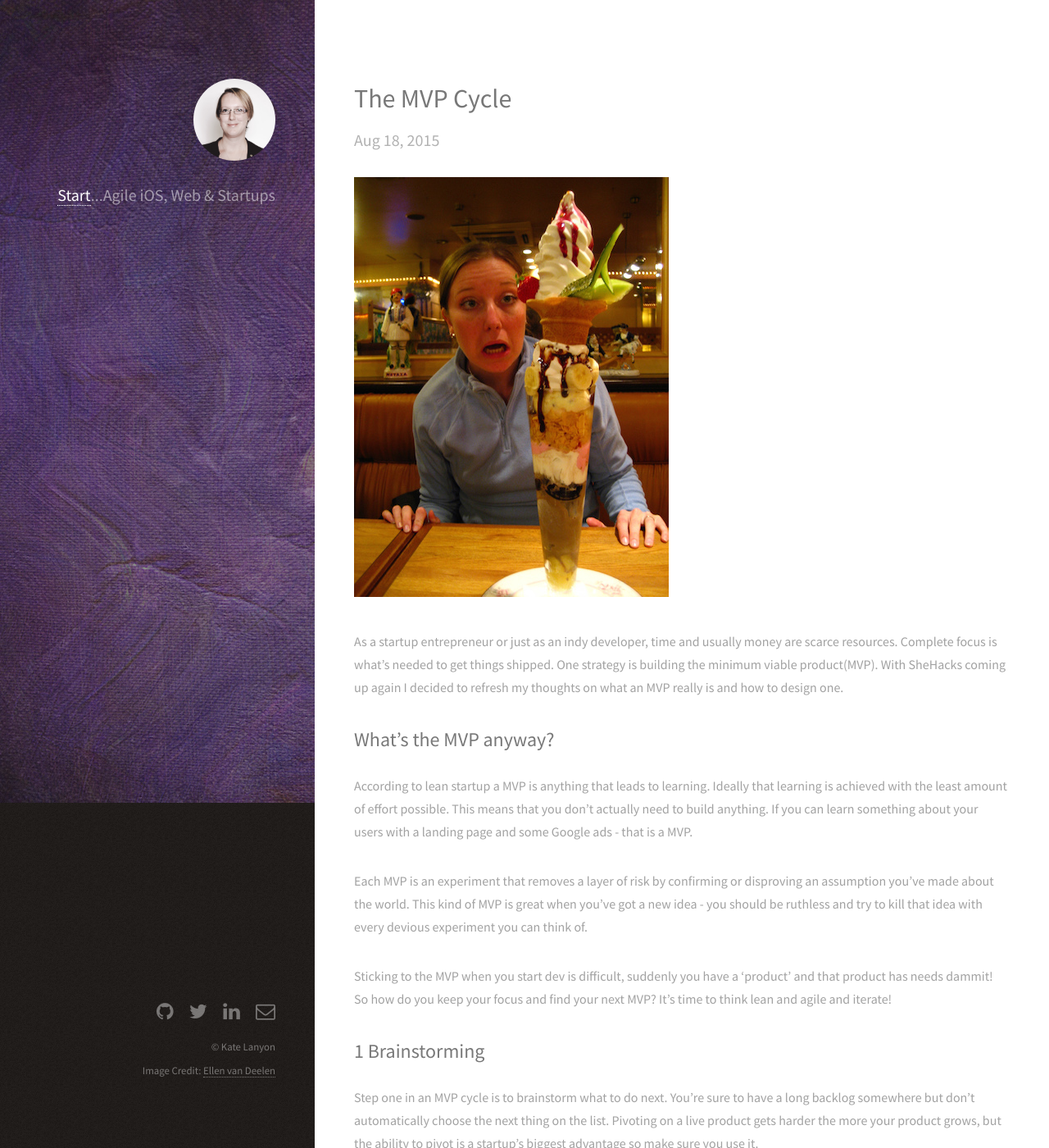
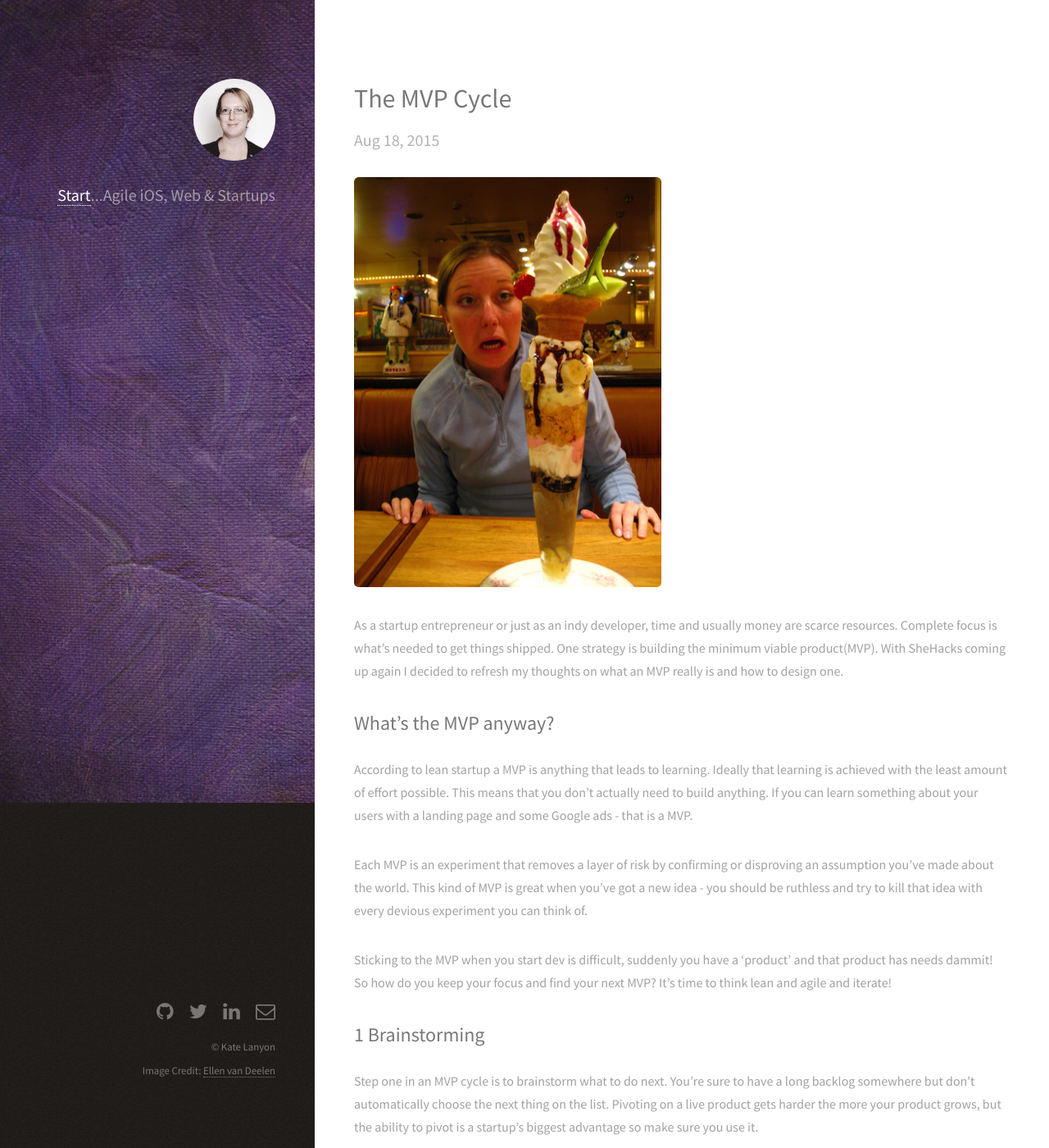
Before and after one commit to katalisha/katalisha.github.io, a Jekyll site: the page built from _posts/2015-08-18-The-MVP-cycle.markdown, in a window 1280 px wide and 1400 px high. Shown: the whole window at 82% size. Built offline with Jekyll 4.4.1, drawn with Linux system fonts in a browser that asks for light colours.

Commit message:
Fixed css for portrait sized images

```diff
--- a/_posts/2015-08-18-The-MVP-cycle.markdown
+++ b/_posts/2015-08-18-The-MVP-cycle.markdown
@@ -2,7 +2,7 @@
 layout: post
 title: The MVP Cycle
 ---
-<img src="/images/fulls/mvp.jpg" class="">
+<img src="/images/fulls/mvp.jpg" class="fit image">
 
 As a startup entrepreneur or just as an indy developer, time and usually money are scarce resources. Complete focus is what's needed to get things shipped. One strategy is building the minimum viable product(MVP). With SheHacks coming up again I decided to refresh my thoughts on what an MVP really is and how to design one.
 
--- a/css/style.css
+++ b/css/style.css
@@ -541,7 +541,8 @@
 		.image.fit, .excerpt img {
 			display: block;
 			margin: 0 0 2em 0;
-			width: 100%;
+			max-height: 500px;
+			max-width: 100%;
 		}
 
 			.image.fit img {
```
